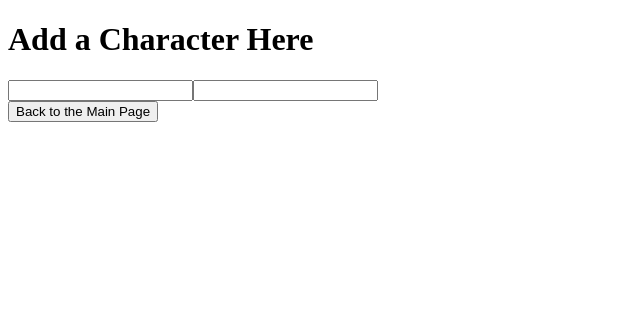
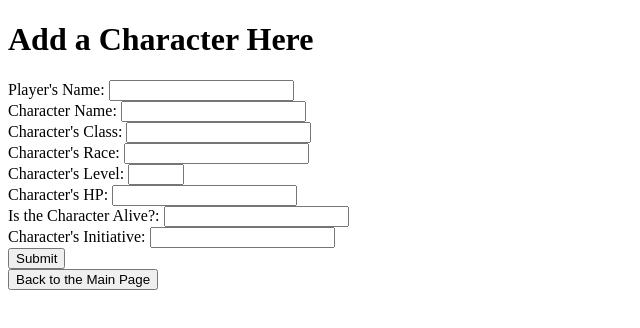
Before and after one commit to bi1cor0/dmC_frontend, a React (Vite) app: page /add in a window 1280 px wide. Shown: the top 328 px of the page, without its empty margins (0-640 px from the left). Built offline with nearby package versions, Linux system fonts and the light colour scheme; no server answers.

Commit message:
Edited the form to take in all necessary character info data.

```diff
--- a/src/components/Form.jsx
+++ b/src/components/Form.jsx
@@ -1,9 +1,16 @@
 import React, { useState } from 'react'
+import axios from 'axios'
 
 export default function Form() {
     const [formData, setFormData] = useState({
-        name: "",
-        class: ""
+        Player_Name: "",
+        Character_Name: "",
+        Class: "",
+        Race: "",
+        Level: "",
+        Health_Points: "",
+        Alive: "",
+        Initiative: "",
       });
 
       function handleChange(e){
@@ -16,7 +23,7 @@ export default function Form() {
         try {
           let res = await axios({
             method: 'POST',
-            url: '',
+            url: 'http://localhost:4000/characters',
             data: formData
           })
         } catch (err) {
@@ -26,9 +33,25 @@ export default function Form() {
 
 
   return (
-    <form onSubmit={handleSubmit}>
-    <input onChange={handleChange} name={'name'} type="text" />
-    <input onChange={handleChange} name={'class'} type="text" />
+  <form onSubmit={handleSubmit}>
+    <label>Player's Name: </label>
+    <input onChange={handleChange} name={'Player_Name'} type="text" required/> <br></br>
+    <label>Character Name: </label>
+    <input onChange={handleChange} name={'Character_Name'} type="text" required/> <br></br>
+    <label>Character's Class: </label>
+    <input onChange={handleChange} name={'Class'} type="text" required/><br></br>
+    <label>Character's Race: </label>
+    <input onChange={handleChange} name={'Race'} type="text" required/><br></br>
+    <label>Character's Level: </label>
+    <input onChange={handleChange} name={'Level'} type="number" min="1" max="20" required/><br></br>
+    <label>Character's HP: </label>
+    <input onChange={handleChange} name={'Health_Points'} type="number" min="5" required/><br></br>
+    <label>Is the Character Alive?: </label>
+    <input onChange={handleChange} name={'Alive'} type="text" required/><br></br>
+    <label>Character's Initiative: </label>
+    <input onChange={handleChange} name={'Initiative'} type="text" required/><br></br>
+    <input type="submit" value="Submit"/>
+
   </form>
   )
 }
```
